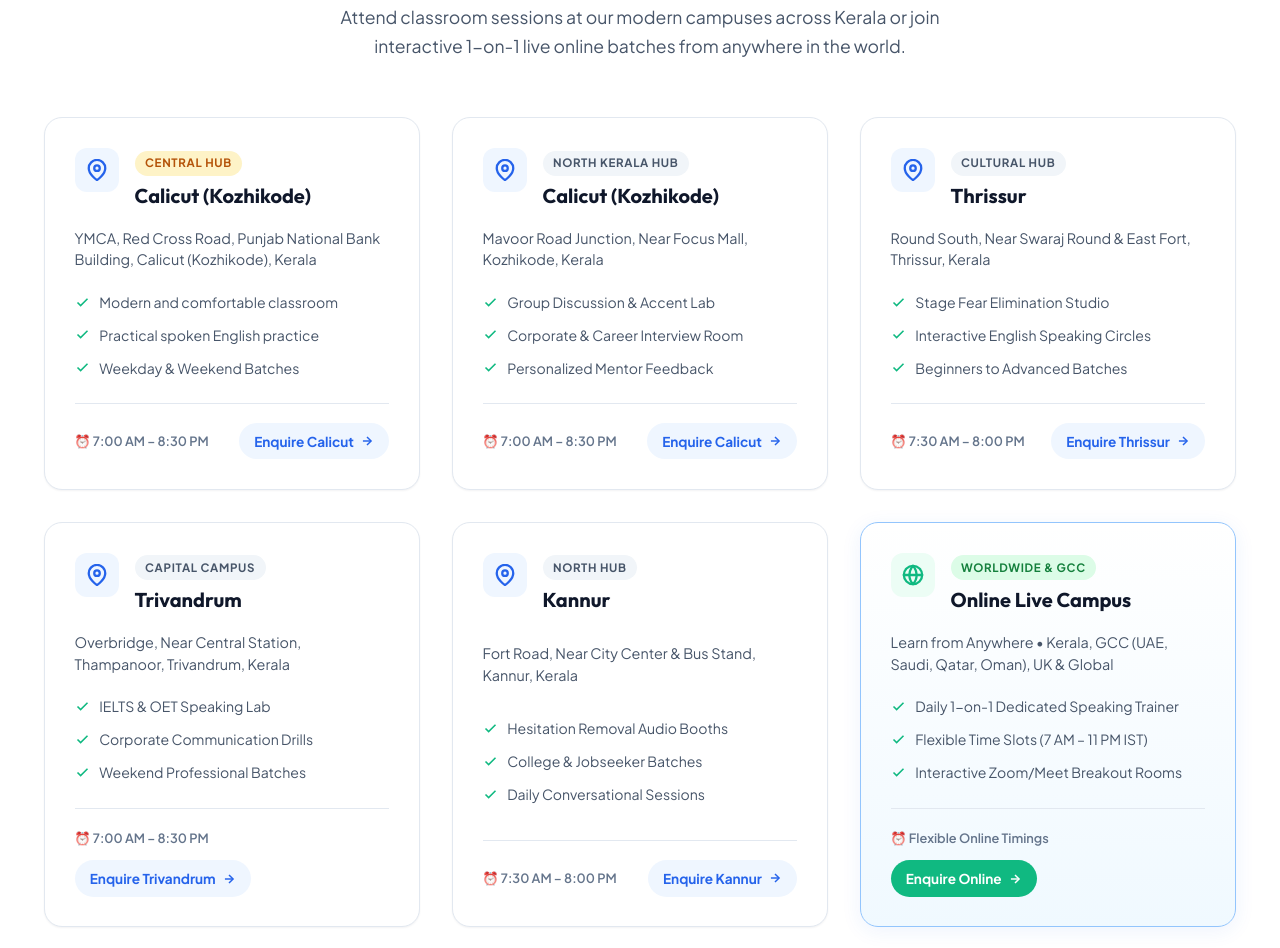
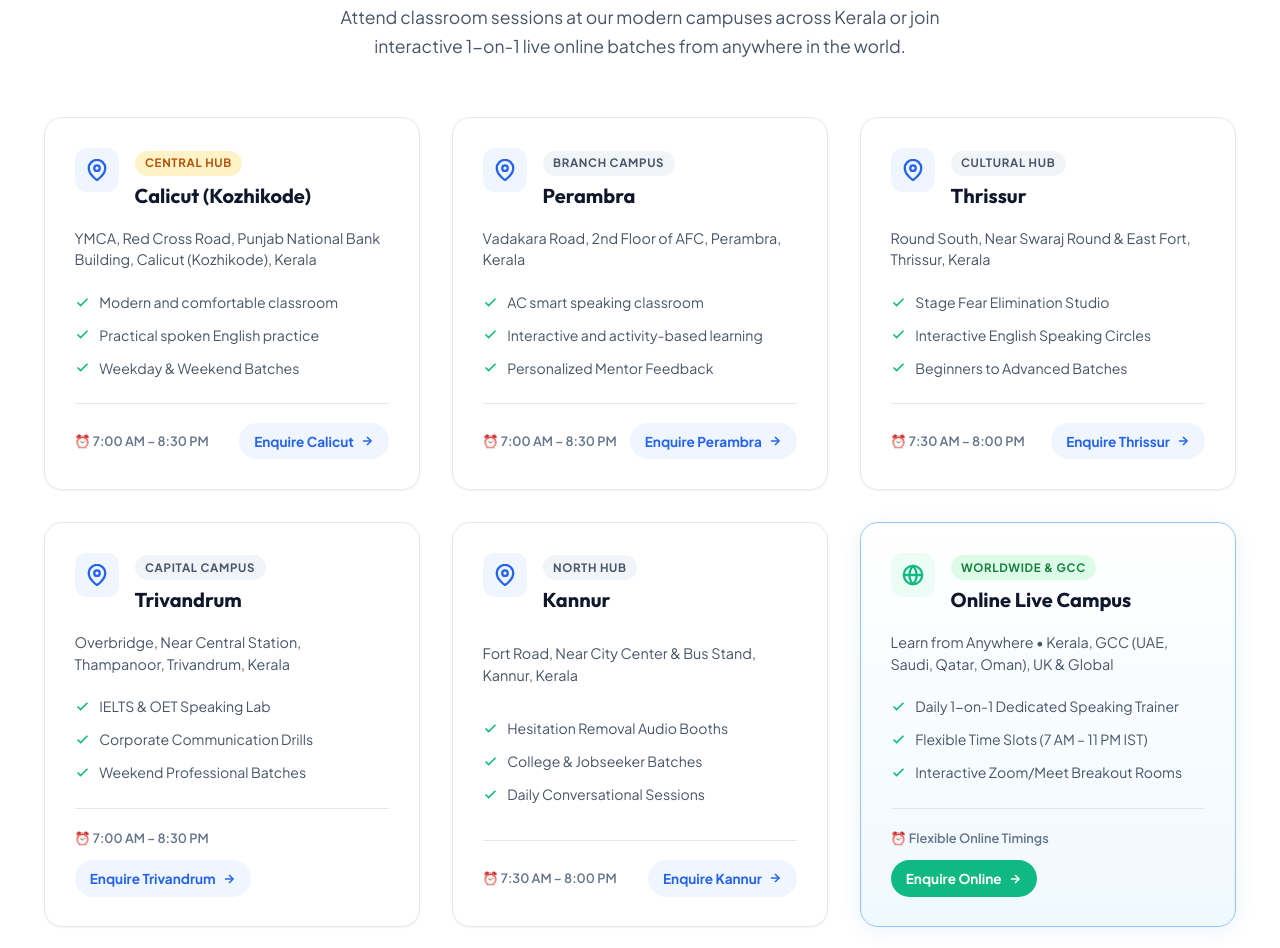
Before and after one commit to Abhijinkm/englishsport, a website: page index.html in a window 1280 px wide. Shown: the part 5385-6333 px from the top of the page. Drawn offline with Linux system fonts and the light colour scheme; a web font is replaced by a local one.

Commit message:
feat: update location 2 to Perambra branch

```diff
--- a/index.html
+++ b/index.html
@@ -829,7 +829,7 @@
           </div>
         </div>
 
-        <!-- Branch 2: Calicut / Kozhikode -->
+        <!-- Branch 2: Perambra -->
         <div class="branch-card">
           <div class="branch-header">
             <div class="branch-icon-pin">
@@ -839,21 +839,21 @@
               </svg>
             </div>
             <div>
-              <span class="branch-tag">North Kerala Hub</span>
-              <h3 class="branch-name">Calicut (Kozhikode)</h3>
+              <span class="branch-tag">Branch Campus</span>
+              <h3 class="branch-name">Perambra</h3>
             </div>
           </div>
           <p class="branch-address">
-            Mavoor Road Junction, Near Focus Mall, Kozhikode, Kerala
+            Vadakara Road, 2nd Floor of AFC, Perambra, Kerala
           </p>
           <ul class="branch-features">
             <li>
               <svg width="15" height="15" viewBox="0 0 24 24" fill="none" stroke="currentColor" stroke-width="2.5"><polyline points="20 6 9 17 4 12"></polyline></svg>
-              <span>Group Discussion & Accent Lab</span>
-            </li>
-            <li>
-              <svg width="15" height="15" viewBox="0 0 24 24" fill="none" stroke="currentColor" stroke-width="2.5"><polyline points="20 6 9 17 4 12"></polyline></svg>
-              <span>Corporate & Career Interview Room</span>
+              <span>AC smart speaking classroom</span>
+            </li>
+            <li>
+              <svg width="15" height="15" viewBox="0 0 24 24" fill="none" stroke="currentColor" stroke-width="2.5"><polyline points="20 6 9 17 4 12"></polyline></svg>
+              <span>Interactive and activity-based learning</span>
             </li>
             <li>
               <svg width="15" height="15" viewBox="0 0 24 24" fill="none" stroke="currentColor" stroke-width="2.5"><polyline points="20 6 9 17 4 12"></polyline></svg>
@@ -862,8 +862,8 @@
           </ul>
           <div class="branch-footer">
             <span class="branch-hours">⏰ 7:00 AM – 8:30 PM</span>
-            <a href="https://wa.me/917902402017?text=Hello%20English%20Spot%2C%20I%20am%20interested%20in%20joining%20the%20Calicut%20branch%20batch." target="_blank" rel="noopener noreferrer" class="branch-cta-btn">
-              <span>Enquire Calicut</span>
+            <a href="https://wa.me/917902402017?text=Hello%20English%20Spot%2C%20I%20am%20interested%20in%20joining%20the%20Perambra%20branch%20batch." target="_blank" rel="noopener noreferrer" class="branch-cta-btn">
+              <span>Enquire Perambra</span>
               <svg width="14" height="14" viewBox="0 0 24 24" fill="none" stroke="currentColor" stroke-width="2.5"><line x1="5" y1="12" x2="19" y2="12"></line><polyline points="12 5 19 12 12 19"></polyline></svg>
             </a>
           </div>
```
